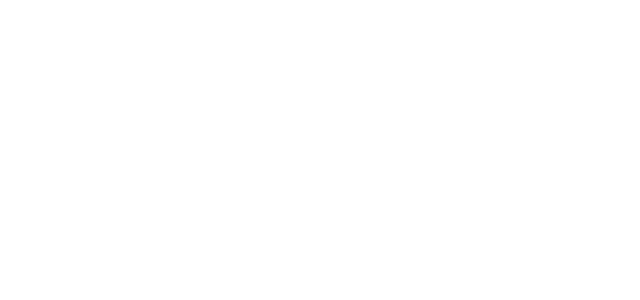
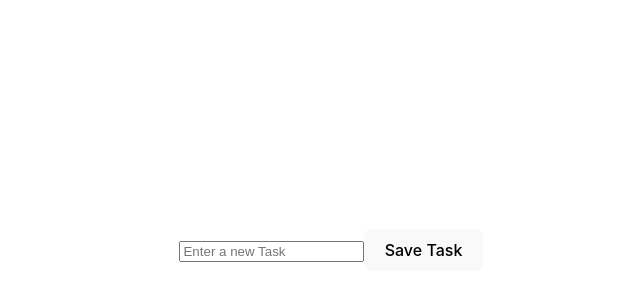
Before and after one commit to Erik161/REACT-Taskapp-localstorage, a React (Vite) app: page / in a window 1280 px wide. Shown: the part 150-450 px from the top of the page, without its empty margins (309-949 px from the left). Built offline with nearby package versions, Linux system fonts and the light colour scheme.

Commit message:
add create task component

```diff
--- a/src/App.jsx
+++ b/src/App.jsx
@@ -1,15 +1,18 @@
-import { useState } from 'react'
-import reactLogo from './assets/react.svg'
-import './App.css'
+import "./App.css";
+import TaskCreator from "./components/TaskCreator";
+const App = () => {
 
-function App() {
-  const [count, setCount] = useState(0)
+
+
+
 
   return (
     <div className="App">
-
+      <TaskCreator/>
     </div>
-  )
+  );
 }
 
-export default App
+
+
+export default App;
--- /dev/null
+++ b/src/components/TaskCreator.jsx
@@ -0,0 +1,33 @@
+import { useState } from "react";
+
+const TaskCreator = () => {
+
+const [newTaskName, setNewTaskName] = useState();
+
+const handleSubmit = (e) =>{
+    {/* It is used to not send the form data to a backend and the page is not refreshed.*/}
+    e.preventDefault();
+    {/* It is used to store data within the browser and so we close the application or change the page or exit the application, the data will continue to be stored here.*/}
+    localStorage.setItem('tasks', newTaskName)
+    setNewTaskName('')
+}
+
+
+
+
+  return (
+      <form onSubmit={handleSubmit}>
+      {/* It was added in a form so that when you hit enter in the input you can perform some action. */}
+
+                                                          {/* The ONCHANGE={} event is used to receive or capture what the user adds to the input. */}
+        <input
+        type="text"
+        placeholder="Enter a new Task"
+        value={newTaskName}
+        onChange={(e)=> setNewTaskName(e.target.value)}/>
+        <button> Save Task</button>
+      </form>
+  )
+}
+
+export default TaskCreator
```
